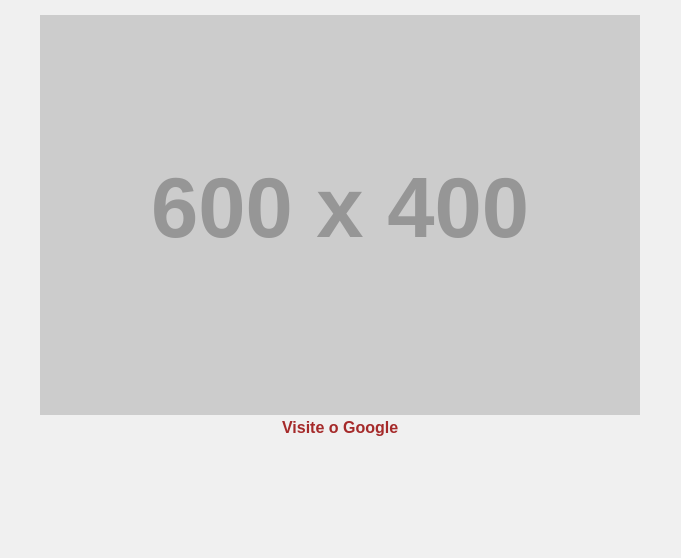
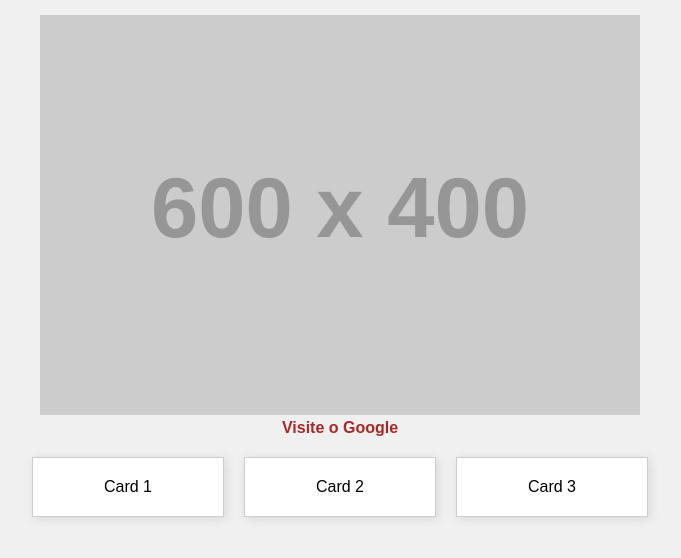
Before and after one commit to RicardoYanDC/css-fs25, a plain HTML site: page index.html in a window 1280 px wide. Shown: the part 104-662 px from the top of the page, without its empty margins (300-981 px from the left). Drawn offline with Linux system fonts and the light colour scheme; placeholder pictures from the web are drawn by us.

Commit message:
flexbox-inicio

```diff
--- a/index.html
+++ b/index.html
@@ -11,5 +11,12 @@
     <p>Esta é minha primeira página criada com HTML.</p>
     <img src="https://placehold.co/600x400/EEE/31343C" alt="imagem com fundo cinza">
     <a href="http://www.google.com.br" target="_blank" >Visite o Google</a>
+<!-- Flexbox -->
+    <div class="container">
+        <div id="card">Card 1</div>
+        <div id="card">Card 2</div>
+        <div id="card">Card 3</div>
+
+    </div>
 </body>
 </html>
--- a/style.css
+++ b/style.css
@@ -21,3 +21,18 @@ a:hover{
     font-size: 20px;
     transition: 0.3s;
 }
+/*Flexbox*/
+.container{
+display: flex;
+justify-content: center;
+gap: 20px;
+margin-top: 20px;
+}
+#card{
+    background: white;
+    padding: 20px;
+    border: 1px solid #ccc;
+    width: 150px;
+    text-align: center;
+    box-shadow: 2px 2px 10px rgba(0, 0, 0, 0.1);
+}
```
